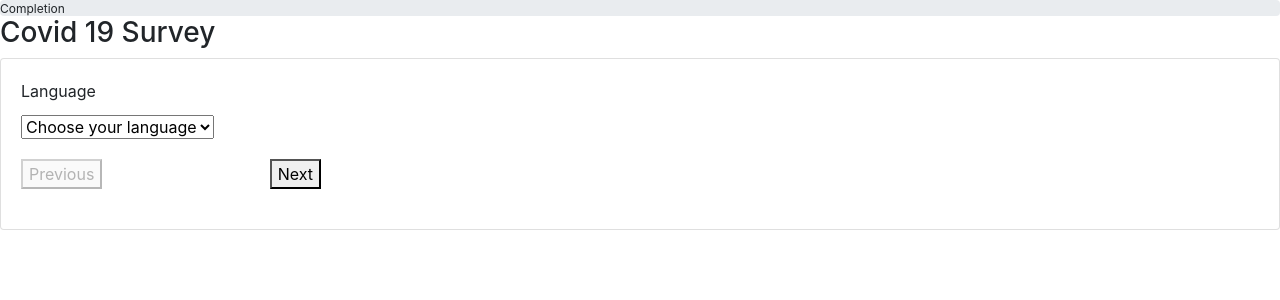
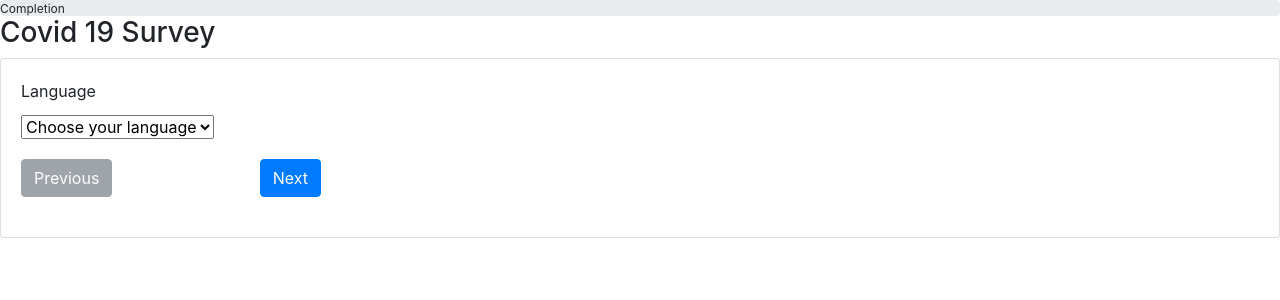
Before and after one commit to onlydevelop/covidquestion, an Angular app: page / in a window 1280 px wide. Shown: the top 300 px of the page. Built offline with nearby package versions, Linux system fonts and the light colour scheme.

Commit message:
Added button style

```diff
--- a/src/app/components/multi-step-form/multi-step-form.component.html
+++ b/src/app/components/multi-step-form/multi-step-form.component.html
@@ -1,6 +1,6 @@
 <div id="container" class="mu-4">
     <div class="progress">
-        <span class="mr-4">Completion</span><div class="progress-bar progress-bar-striped bg-info" role="progressbar" [style.width]="progress" aria-valuenow="80" aria-valuemin="0" aria-valuemax="100"></div>
+        <span class="mr-4">Completion</span><div class="progress-bar progress-bar-striped bg-primary" role="progressbar" [style.width]="progress" aria-valuenow="80" aria-valuemin="0" aria-valuemax="100"></div>
     </div>
     <h3>Covid 19 Survey</h3>
     <ng-container *ngFor="let form of masterForm; let i = index; trackBy: trackByFn">
@@ -32,7 +32,7 @@
 
                         <ng-container *ngSwitchCase="'checkbox'">
                             <div class="form-check" *ngFor="let option of currentFormContent[i][field].options; trackBy: trackByFn">
-                                <input class="form-check-input" type="checkbox" value="" [id]="option.code">
+                                <input class="form-check-input" [formControlName]="field" type="checkbox" [value]="option.code" [id]="option.code">
                                 <label class="form-check-label" for="option.code">
                                     {{ option.name }}
                                 </label>
@@ -87,16 +87,19 @@
                 <div class="button-container">
                     <button
                     type="button"
+                    [class]="activeStepIndex ? 'btn btn-primary' : 'btn btn-secondary'"
                     [disabled]="!activeStepIndex"
                     (click)="goToStep('prev')"
                     >Previous</button>
                     <button
                     *ngIf="activeStepIndex === stepItems.length - 1"
                     type="button"
+                    class="btn btn-info"
                     (click)="onFormSubmit()"
                     >Submit</button>
                     <button
                     type="button"
+                    [class]="activeStepIndex === stepItems.length - 1 ? 'btn btn-secondary' : 'btn btn-primary'"
                     [disabled]="activeStepIndex === stepItems.length - 1 || masterForm[i].invalid"
                     (click)="goToStep('next')"
                     >Next</button>
```
